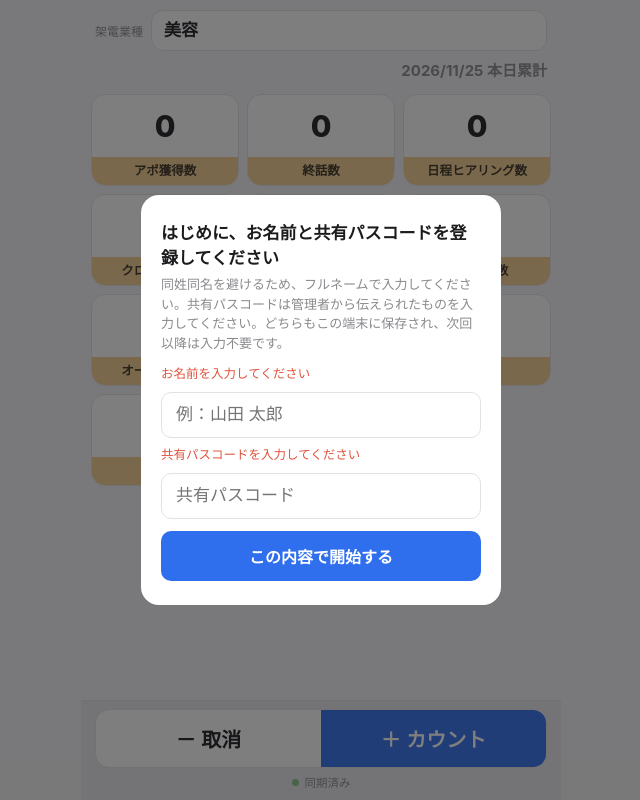
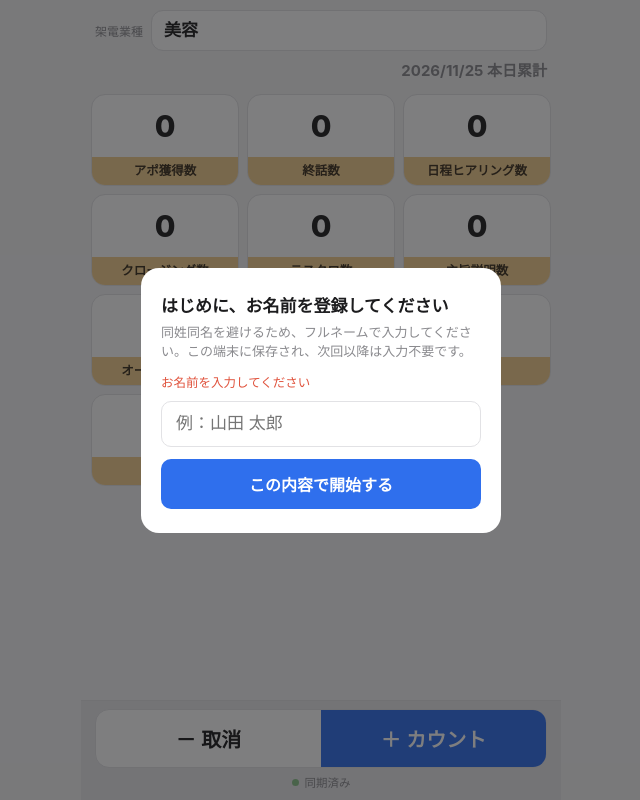
Before and after one commit to wenyourenm-source/telesales-kpi-counter, a plain HTML site: page index.html in a window 1280 px wide. Both pictures are taken after a click on the button "この内容で開始する". Shown: the whole page, without its empty margins (319-959 px from the left). Drawn offline with Linux system fonts and the light colour scheme.

Commit message:
Add files via upload

```diff
--- a/index.html
+++ b/index.html
@@ -167,12 +167,10 @@
 
 <div class="overlay" id="nameOverlay">
   <div class="card">
-    <h2 id="registerTitle">はじめに、お名前と共有パスコードを登録してください</h2>
-    <p id="registerDesc">同姓同名を避けるため、フルネームで入力してください。共有パスコードは管理者から伝えられたものを入力してください。どちらもこの端末に保存され、次回以降は入力不要です。</p>
+    <h2>はじめに、お名前を登録してください</h2>
+    <p>同姓同名を避けるため、フルネームで入力してください。この端末に保存され、次回以降は入力不要です。</p>
     <div class="error hidden" id="nameError">お名前を入力してください</div>
     <input id="nameInput" type="text" placeholder="例：山田 太郎" autocomplete="name" />
-    <div class="error hidden" id="passcodeError">共有パスコードを入力してください</div>
-    <input id="passcodeInput" type="text" placeholder="共有パスコード" autocomplete="off" autocapitalize="characters" />
     <button class="primary" id="nameSaveBtn">この内容で開始する</button>
   </div>
 </div>
@@ -203,7 +201,6 @@
 
   var LS = {
     NAME: "tc_name",
-    PASSCODE: "tc_passcode",
     INDUSTRY: "tc_industry",
     DAY: "tc_day",
     COUNTS: "tc_counts",
@@ -263,7 +260,6 @@
   // ---- 状態 ----
   var state = {
     name: localStorage.getItem(LS.NAME) || "",
-    passcode: localStorage.getItem(LS.PASSCODE) || "",
     industry: localStorage.getItem(LS.INDUSTRY) || INDUSTRIES[0],
     day: localStorage.getItem(LS.DAY) || jstDateString(),
     counts: loadJSON(LS.COUNTS, zeroCounts()),
@@ -301,12 +297,8 @@
   var statusText = document.getElementById("statusText");
   var nameOverlay = document.getElementById("nameOverlay");
   var nameInput = document.getElementById("nameInput");
-  var passcodeInput = document.getElementById("passcodeInput");
   var nameSaveBtn = document.getElementById("nameSaveBtn");
   var nameError = document.getElementById("nameError");
-  var passcodeError = document.getElementById("passcodeError");
-  var registerTitle = document.getElementById("registerTitle");
-  var registerDesc = document.getElementById("registerDesc");
   var configWarning = document.getElementById("configWarning");
 
   function buildIndustryOptions() {
@@ -452,7 +444,7 @@
     fetch(window.APPS_SCRIPT_URL, {
       method: "POST",
       headers: { "Content-Type": "text/plain;charset=utf-8" }, // CORSプリフライト回避のため text/plain を使用
-      body: JSON.stringify({ passcode: state.passcode, events: batch })
+      body: JSON.stringify({ events: batch })
     })
       .then(function (res) { return res.json(); })
       .then(function (json) {
@@ -464,12 +456,6 @@
           persistCounters();
           renderStatus();
           if (state.queue.length) scheduleFlush();
-        } else if (json && json.invalidPasscode) {
-          // パスコードが誤り・未設定：無限リトライせず、再入力を促す（データは消さず保持する）
-          state.passcode = "";
-          localStorage.removeItem(LS.PASSCODE);
-          showRegisterOverlay();
-          renderStatus();
         } else {
           flushTimer = setTimeout(flushQueue, FLUSH_RETRY_MS);
         }
@@ -499,42 +485,17 @@
   });
   setInterval(function () { ensureDayRollover(); scheduleFlush(); }, 15000);
 
-  function showRegisterOverlay() {
-    var namedAlready = !!state.name;
-    nameInput.value = state.name || "";
-    // 名前が既にある場合は名前欄を隠し、パスコードの再入力だけを求める
-    nameInput.style.display = namedAlready ? "none" : "";
+  function saveName() {
+    var v = nameInput.value.trim();
+    if (!v) { nameError.classList.remove("hidden"); return; }
     nameError.classList.add("hidden");
-    passcodeError.classList.add("hidden");
-    registerTitle.textContent = namedAlready
-      ? "共有パスコードを入力してください"
-      : "はじめに、お名前と共有パスコードを登録してください";
-    registerDesc.textContent = namedAlready
-      ? "パスコードが正しくないか未入力のため、送信が保留されています。管理者から伝えられた共有パスコードを入力してください。"
-      : "同姓同名を避けるため、フルネームで入力してください。共有パスコードは管理者から伝えられたものを入力してください。どちらもこの端末に保存され、次回以降は入力不要です。";
-    nameOverlay.classList.remove("hidden");
-    setTimeout(function () { (namedAlready ? passcodeInput : nameInput).focus(); }, 200);
-  }
-
-  function saveRegistration() {
-    var v = nameInput.style.display === "none" ? state.name : nameInput.value.trim();
-    var p = passcodeInput.value.trim();
-    var ok = true;
-    if (!v) { nameError.classList.remove("hidden"); ok = false; } else { nameError.classList.add("hidden"); }
-    if (!p) { passcodeError.classList.remove("hidden"); ok = false; } else { passcodeError.classList.add("hidden"); }
-    if (!ok) return;
     state.name = v;
-    state.passcode = p;
     localStorage.setItem(LS.NAME, v);
-    localStorage.setItem(LS.PASSCODE, p);
-    passcodeInput.value = "";
     nameOverlay.classList.add("hidden");
     renderHeader();
-    scheduleFlush();
   }
-  nameSaveBtn.addEventListener("click", saveRegistration);
-  nameInput.addEventListener("keydown", function (e) { if (e.key === "Enter") passcodeInput.focus(); });
-  passcodeInput.addEventListener("keydown", function (e) { if (e.key === "Enter") saveRegistration(); });
+  nameSaveBtn.addEventListener("click", saveName);
+  nameInput.addEventListener("keydown", function (e) { if (e.key === "Enter") saveName(); });
 
   // ---- 初期化 ----
   function init() {
@@ -544,8 +505,9 @@
     renderAll();
     configWarning.classList.toggle("hidden", endpointReady());
 
-    if (!state.name || !state.passcode) {
-      showRegisterOverlay();
+    if (!state.name) {
+      nameOverlay.classList.remove("hidden");
+      setTimeout(function () { nameInput.focus(); }, 200);
     } else {
       nameOverlay.classList.add("hidden");
     }
```
